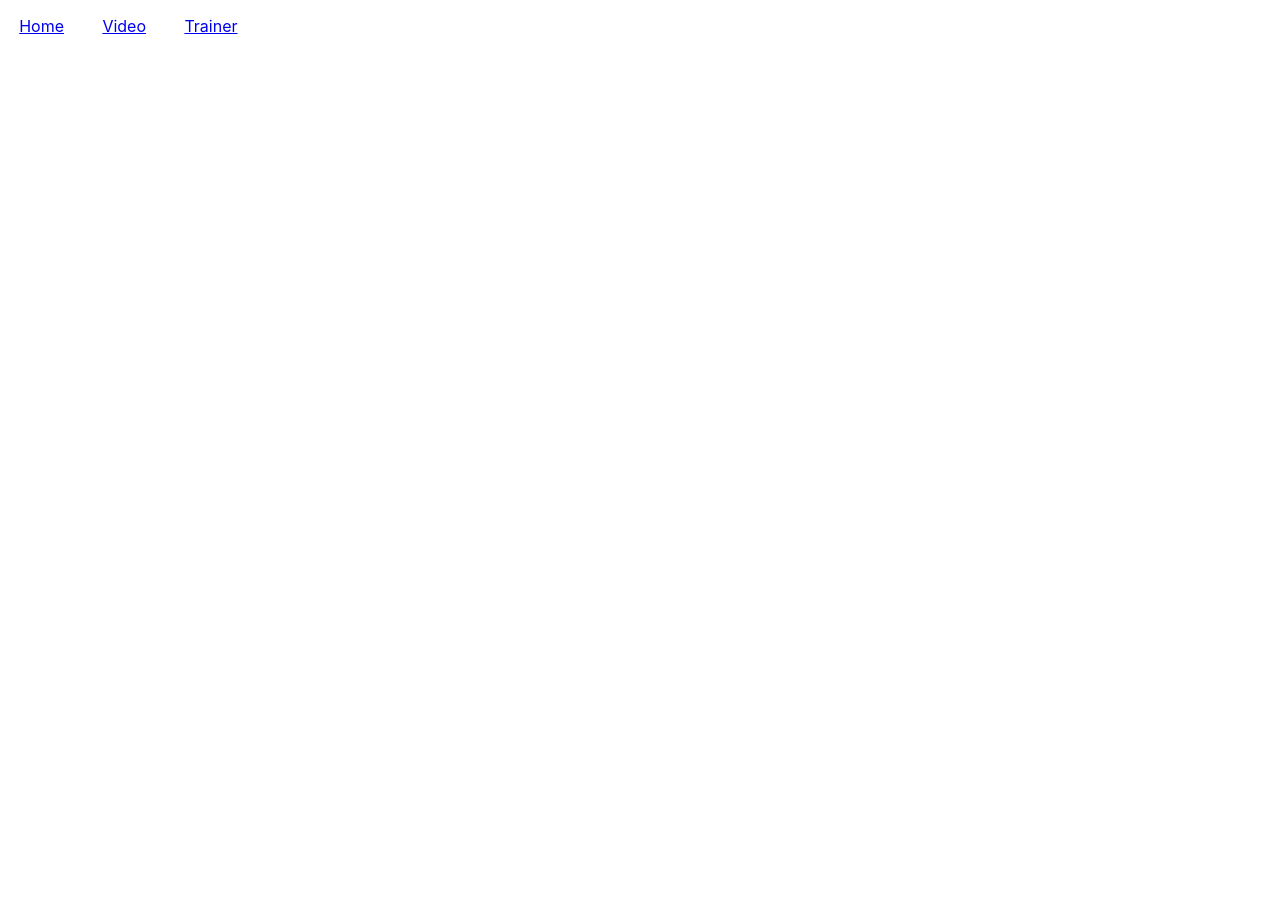
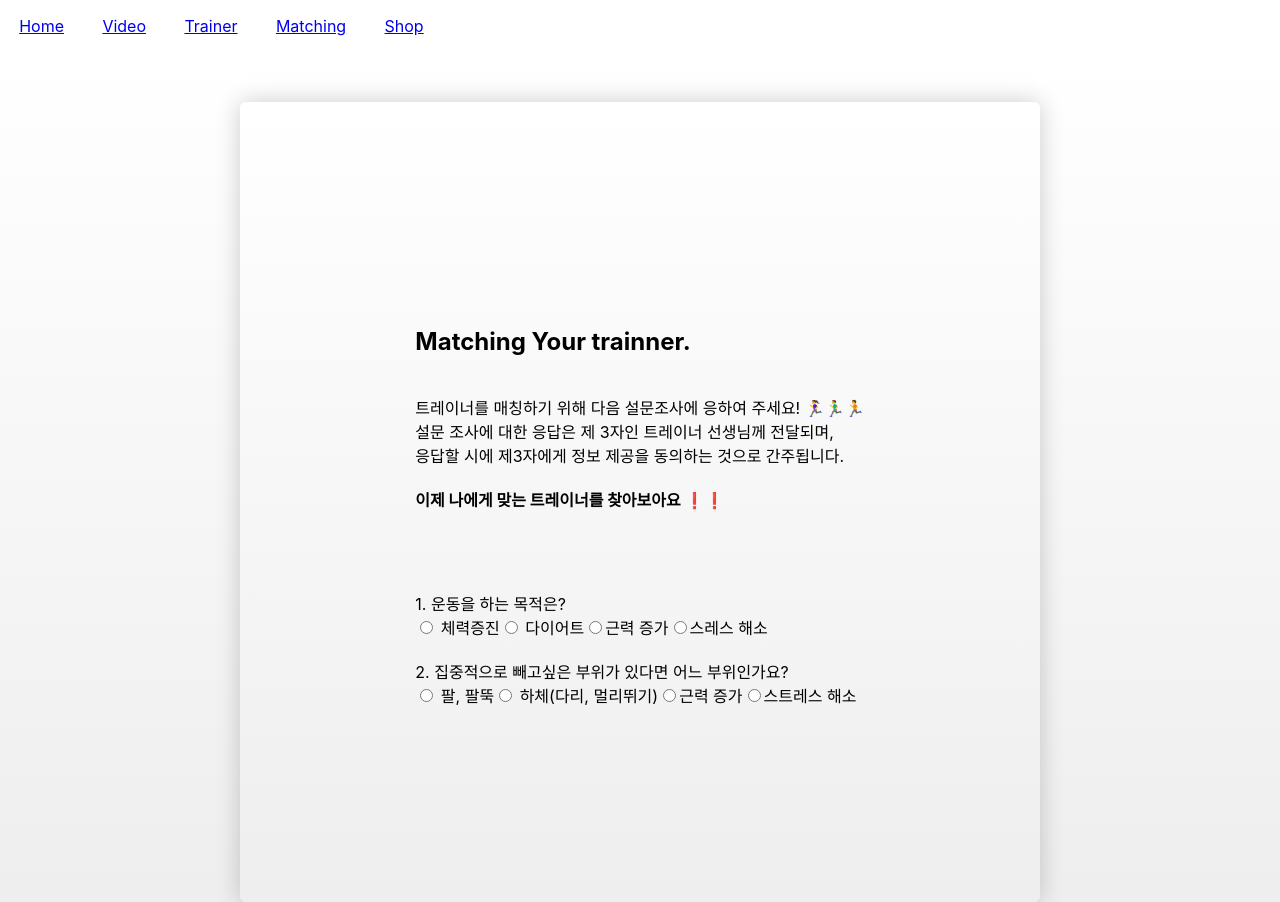
Before and after one commit to trondi/withU, a React (Create React App) app: page /matching in a window 1280 px wide. Before the commit the page ends 800 px from the top, so only its background shows below. Built offline with nearby package versions, Linux system fonts and the light colour scheme; no server answers.

Commit message:
설문조사 틀, 샵 카테고리 추가

```diff
--- a/src/app.jsx
+++ b/src/app.jsx
@@ -3,6 +3,8 @@ import { BrowserRouter as Router, Switch, Route, Link } from 'react-router-dom';
 import Video from './components/video/video';
 import styles from './app.module.css';
 import Trainer from './components/trainer/trainer';
+import Matching from './components/matching/matching';
+
 
 function App({ youtube }) {
   return (
@@ -18,6 +20,12 @@ function App({ youtube }) {
           <li className={styles.tab}>
             <Link to="/trainer">Trainer</Link>
           </li>
+          <li className={styles.tab}>
+            <Link to="/matching">Matching</Link>
+          </li>
+          <li className={styles.tab}>
+            <Link to="/shop">Shop</Link>
+          </li>
         </ul>
         <Switch>
           <Route path="/video">
@@ -25,6 +33,9 @@ function App({ youtube }) {
           </Route>
           <Route path="/trainer">
             <Trainer />
+          </Route>
+          <Route path="/matching">
+            <Matching />
           </Route>
           <Route exact path="/"></Route>
         </Switch>
--- /dev/null
+++ b/src/components/matching/matching.jsx
@@ -0,0 +1,48 @@
+import React from 'react';
+import styles from './matching.module.css';
+
+const Matching = (props) => {
+  return (
+    <section className={styles.card}>
+      <div className={styles.main_card}>
+            <div className={styles.container}>
+            <header>
+              <div className="hero">
+                <div className="hero-body">
+                  <div className="container">
+                    <h1>Matching Your trainner.</h1>
+                    <br />
+                      트레이너를 매칭하기 위해 다음 설문조사에 응하여 주세요! 🏃‍♀️🏃‍♂️🏃<br />
+                       설문 조사에 대한 응답은 제 3자인 트레이너 선생님께 전달되며, <br />응답할 시에 제3자에게 정보 제공을 동의하는 것으로 간주됩니다.<br /><br />
+                       <b>이제 나에게 맞는 트레이너를 찾아보아요 ❗❗ </b>
+                      <br /><br /><br /><br /><br />
+
+                        1. 운동을 하는 목적은?
+                      <br />
+                        <input type="radio" value="Male" name="gender" /> 체력증진
+                        <input type="radio" value="Female" name="gender" /> 다이어트
+                        <input type="radio" value="Other" name="gender" />
+                        근력 증가
+                        <input type="radio" value="Other" name="gender" />
+                        스레스 해소
+                      <br /><br />
+                        2. 집중적으로 빼고싶은 부위가 있다면 어느 부위인가요? <br/>
+                        <input type="radio" value="Male" name="gender" /> 팔, 팔뚝
+                        <input type="radio" value="Female" name="gender" /> 하체(다리, 멀리뛰기)
+                        <input type="radio" value="Other" name="gender" />
+                        근력 증가
+                        <input type="radio" value="Other" name="gender" />
+                        스트레스 해소
+                      <br /><br />
+
+                  </div>
+                </div>
+              </div>
+            </header>
+            </div>
+      </div>
+    </section>
+  );
+};
+
+export default Matching;
--- /dev/null
+++ b/src/components/matching/matching.module.css
@@ -0,0 +1,108 @@
+.card {
+    display: flex;
+    min-height: 100vh;
+    padding-top: 50px;
+    background: linear-gradient(#fff, #eee);
+    justify-content: center;
+}
+
+.main_card {
+    width: 100%;
+    height: fit-content;
+    max-width: 800px;
+    padding: 20px 0;
+    background: #fff;
+    border-radius: 6px;
+    box-shadow: 0px 0px 24px rgba(0, 0, 0, 0.2);    display: flex;
+    min-height: 100vh;
+    padding-top: 50px;
+    background: linear-gradient(#fff, #eee);
+    justify-content: center;
+}
+
+.title {
+    font-weight: lighter;
+}
+
+.container {
+    width: 100%;
+    display: flex;
+    flex-direction: column;
+    justify-content: center;
+    align-items: center;
+}
+
+.container h1 {
+
+}
+
+hr {
+    height: 1px;
+    background: #eee;
+    width: 380px;
+}
+
+#addTodoBtn {
+    background: #ccc;
+    color: #222;
+    transition: .3s;
+}
+
+#addTodoBtn:hover {
+    background: #222;
+    color: #ccc;
+}
+
+.taskControl {
+    position: relative;
+}
+
+.editTask {
+    position: absolute;
+    width: 100%;
+    height: 100%;
+    top: 0;
+    padding: 0 10px;
+    font-size: 1rem;
+    display: none;
+}
+
+#newTodoField {
+    width: 380px;
+}
+
+.taskBtn {
+    justify-content: flex-start;
+}
+
+.todoItem {
+    width: 380px;
+    margin-bottom: 4px !important;
+}
+
+.toggleBtn,
+.taskBtn,
+.deleteBtn {
+    transition: .3s;
+}
+
+.todoItem[tododone="1"] .toggleBtn {
+    background: #ccc;
+    color: #222;
+}
+
+.todoItem .toggleBtn:hover {
+    background: #222;
+    color: #ccc;
+}
+
+.taskBtn:hover {
+    color: #999;
+    background: #eee;
+    cursor: text;
+}
+
+.deleteBtn:hover {
+    background: firebrick;
+    color: white;
+}
```
Also changed, not shown: 1 other file (tests, documents, lock files or other folders).
